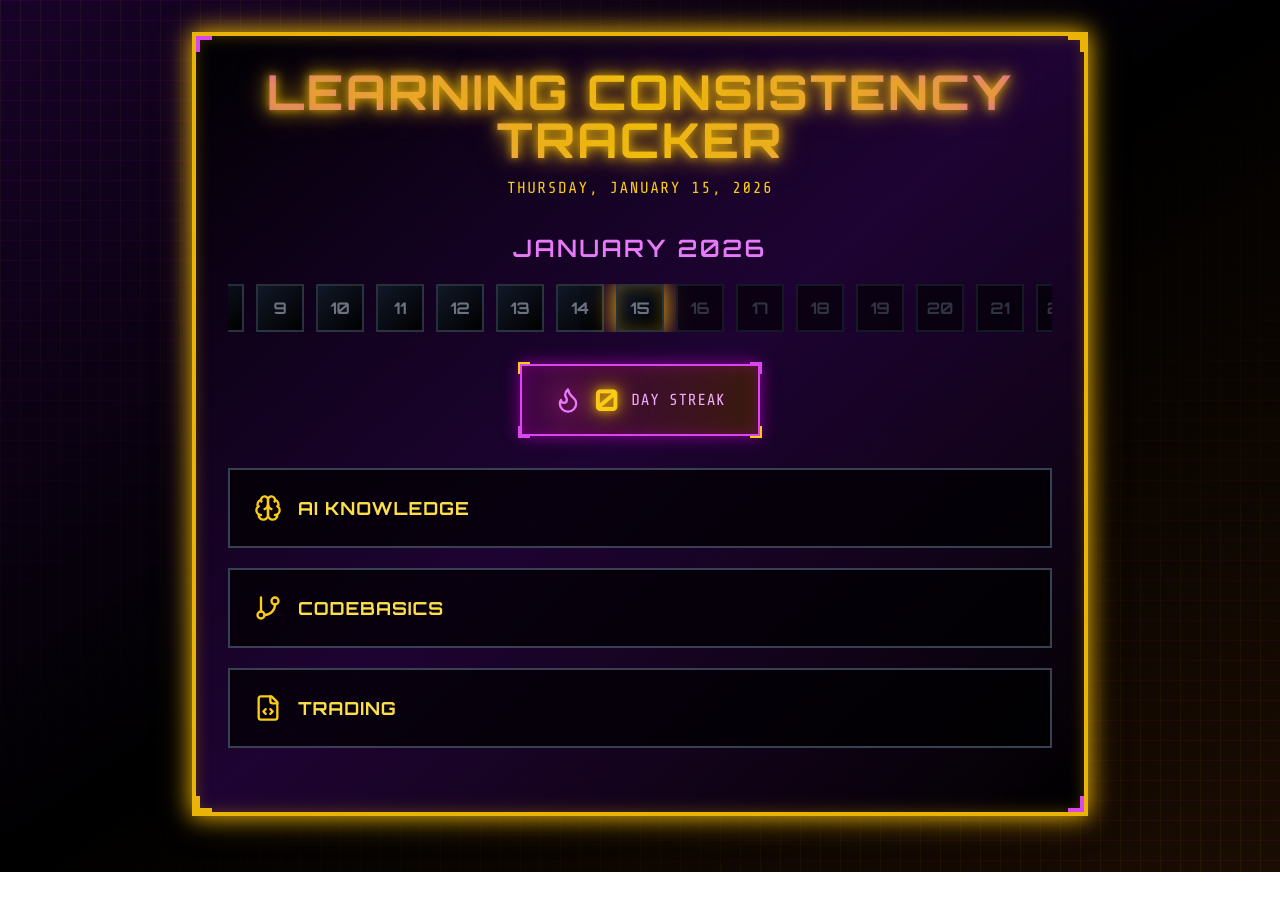
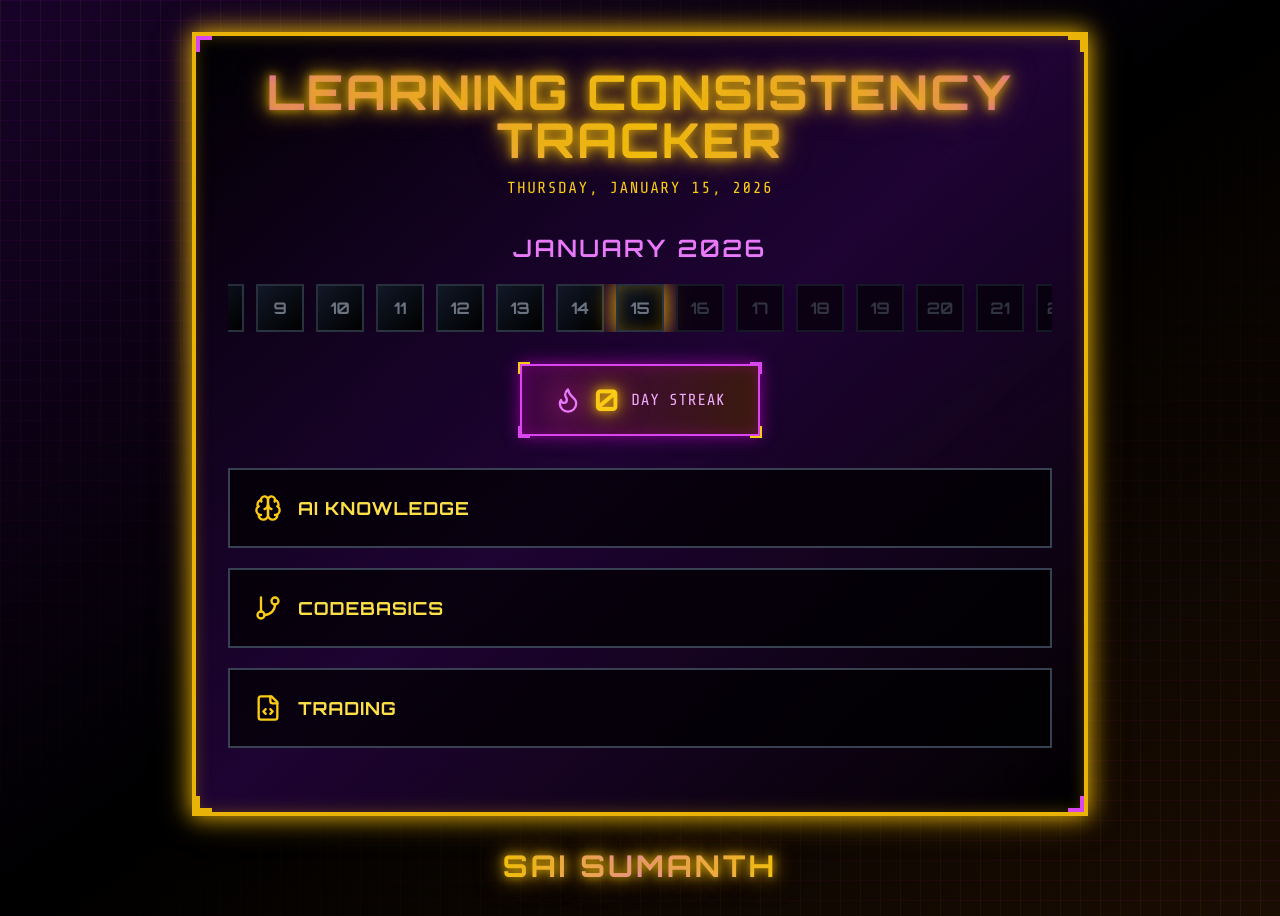
Before and after one commit to Saisumanthv/Learning-Consistency-Tracker, a React (Vite) app: page / in a window 1280 px wide. Before the commit the page ends 872 px from the top, so only its background shows below. Built offline with nearby package versions, Linux system fonts and the light colour scheme; no server answers.

Commit message:
Updated App.tsx

```diff
--- a/src/App.tsx
+++ b/src/App.tsx
@@ -371,6 +371,12 @@ export default function App() {
             })}
           </div>
         </div>
+
+        <div className="mt-8 flex items-center justify-center">
+          <p className="text-xl sm:text-2xl md:text-3xl font-bold text-transparent bg-clip-text bg-gradient-to-r from-yellow-400 via-fuchsia-400 to-yellow-400 tracking-widest uppercase neon-text-gold" style={{ fontFamily: 'Orbitron, sans-serif' }}>
+            SAI SUMANTH
+          </p>
+        </div>
       </div>
     </div>
   );
```
